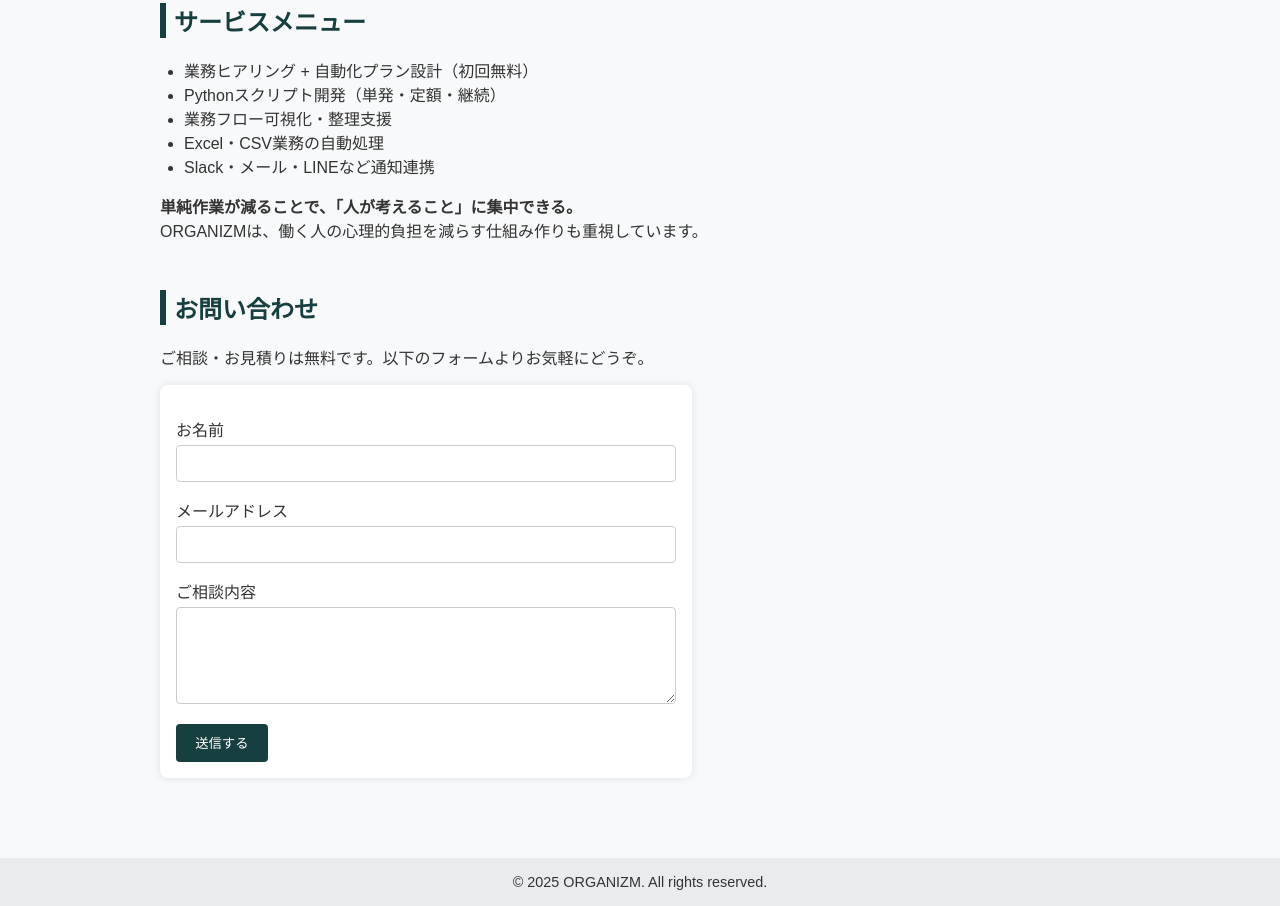
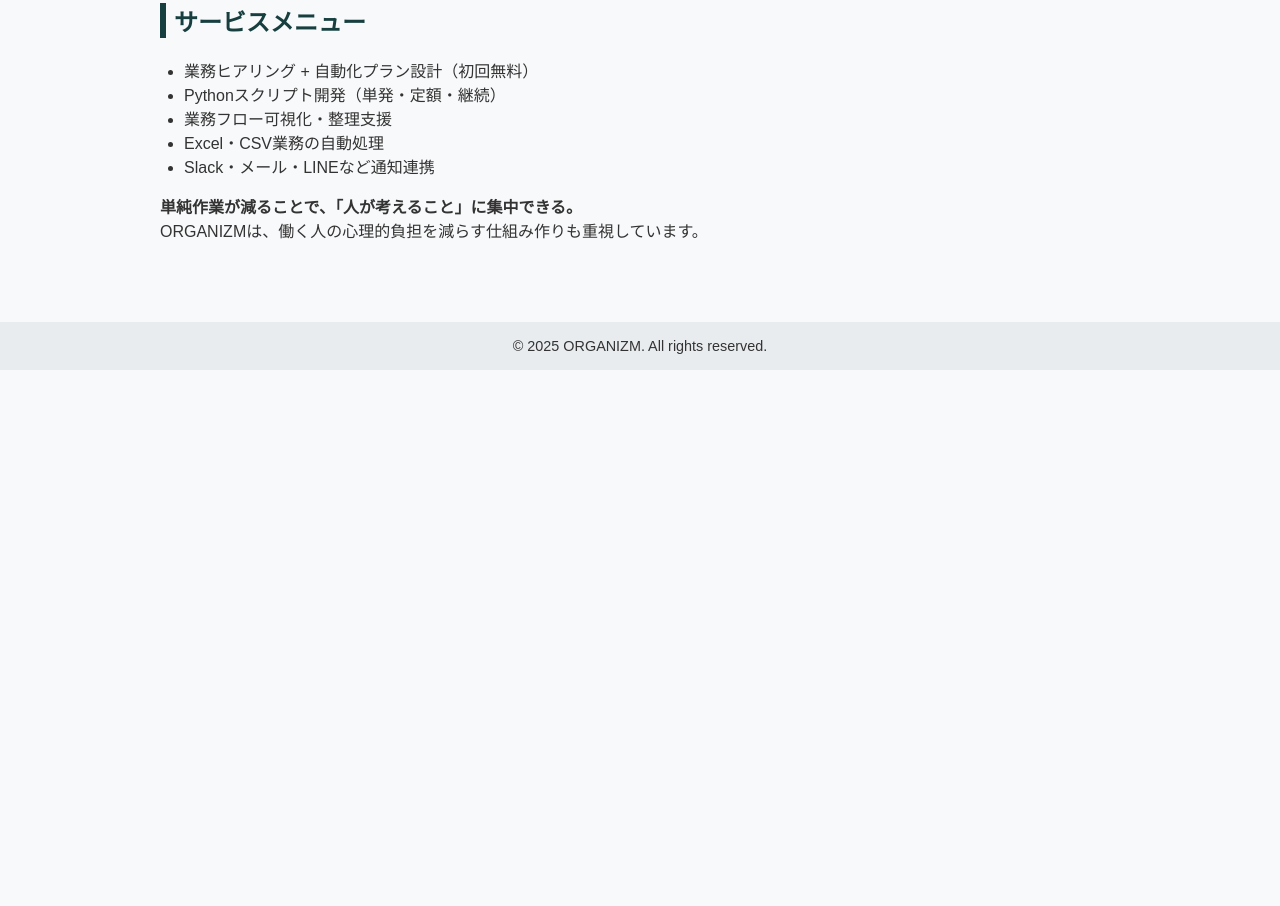
Before and after one commit to Organizm-Apps/organizm-web, a plain HTML site: page index.html in a window 1280 px wide. Shown: the part 784-1690 px from the top of the page. After the commit the page ends 1154 px from the top, so only its background shows below. Drawn offline with Linux system fonts and the light colour scheme.

Commit message:
Update index.html

```diff
--- a/index.html
+++ b/index.html
@@ -102,7 +102,6 @@
     <a href="#about">事業内容</a>
     <a href="#solutions">DXソリューション</a>
     <a href="#services">サービス</a>
-    <a href="#contact">お問い合わせ</a>
     <a href="pricing.html">料金表/開発実績</a>
   </nav>
 
@@ -145,25 +144,6 @@
         ORGANIZMは、働く人の心理的負担を減らす仕組み作りも重視しています。
       </p>
     </section>
-
-    <section id="contact">
-      <h2>お問い合わせ</h2>
-      <p>ご相談・お見積りは無料です。以下のフォームよりお気軽にどうぞ。</p>
-      <form action="https://formsubmit.co/organizm.apps@gmail.com" method="POST">
-        <input type="hidden" name="_captcha" value="false">
-
-        <label for="name">お名前</label>
-        <input type="text" id="name" name="name" required>
-
-        <label for="email">メールアドレス</label>
-        <input type="email" id="email" name="email" required>
-
-        <label for="message">ご相談内容</label>
-        <textarea id="message" name="message" rows="5" required></textarea>
-
-        <button type="submit">送信する</button>
-      </form>
-    </section>
   </main>
 
   <footer>
```
